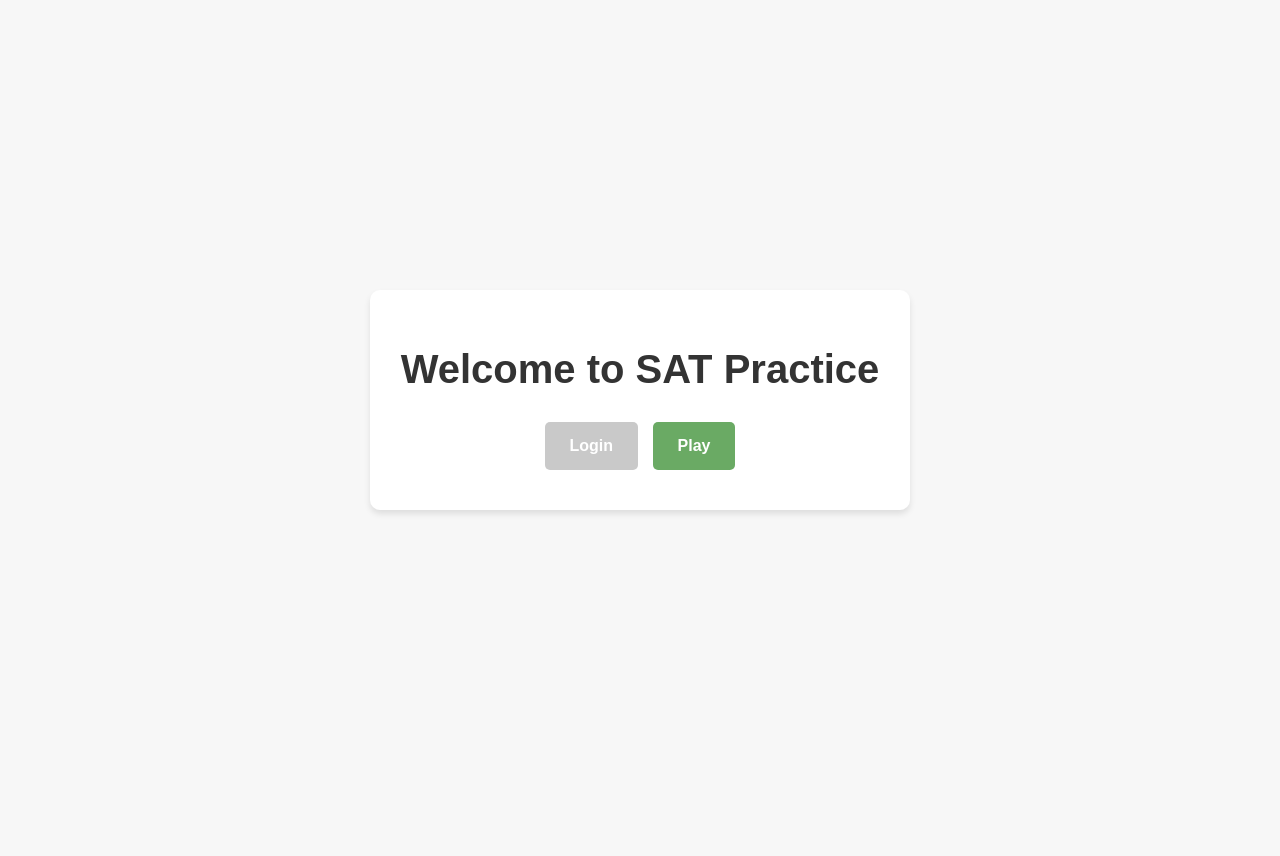
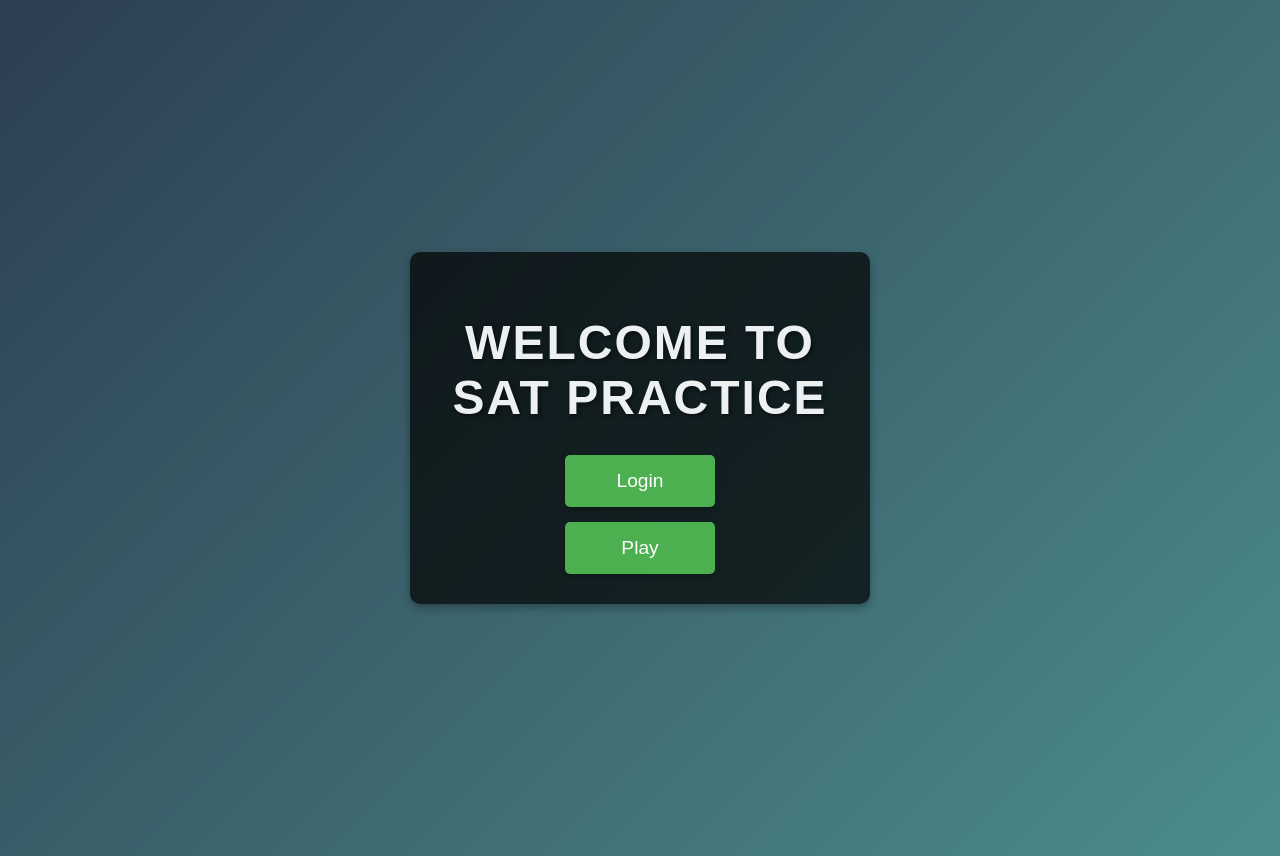
Before and after one commit to SurajRaju2008/daily-sat-question, a plain HTML site: page Main/landingpage.html in a window 1280 px wide. Before the commit the page ends 800 px from the top, so only its background shows below. Drawn offline with Linux system fonts and the light colour scheme.

Commit message:
Update landingpage.html

```diff
--- a/Main/landingpage.html
+++ b/Main/landingpage.html
@@ -5,8 +5,62 @@
   <meta name="viewport" content="width=device-width, initial-scale=1.0">
   <title>Landing Page</title>
   <style>
-    body { font-family: 'Arial', sans-serif; background-color: #f7f7f7; color: #333; margin: 0; padding: 0; display: flex; flex-direction: column; align-items: center; justify-content: center; height: 100vh; } h1 { font-size: 2.5rem; margin-bottom: 20px; } .container { text-align: center; background-color: #ffffff; padding: 30px 20px; border-radius: 10px; box-shadow: 0 4px 6px rgba(0, 0, 0, 0.1); width: 90%; max-width: 500px; } button { background-color: #6aaa64; /* Wordle green */ color: #ffffff; border: none; border-radius: 5px; padding: 15px 25px; font-size: 1rem; font-weight: bold; cursor: pointer; margin: 10px 5px; transition: background-color 0.3s ease; } button:hover { background-color: #5d9955; } button:active { background-color: #538d4e; } #loginButton { background-color: #c9c9c9; /* Gray color for login */ } #loginButton:hover { background-color: #b9b9b9; } #loginButton:active { background-color: #a9a9a9; }
+    body {
+      font-family: 'Arial', sans-serif;
+      background: linear-gradient(135deg, #2c3e50, #4c8c8c);
+      color: #fff;
+      display: flex;
+      justify-content: center;
+      align-items: center;
+      height: 100vh;
+      flex-direction: column;
+      padding: 20px;
+      overflow: hidden;
+    }
+    h1 {
+      font-size: 3rem;
+      text-align: center;
+      margin-bottom: 30px;
+      letter-spacing: 2px;
+      text-transform: uppercase;
+      color: #ecf0f1;
+      text-shadow: 2px 2px 5px rgba(0, 0, 0, 0.5);
+    }
+    .form-container {
+      background-color: rgba(0, 0, 0, 0.7);
+      padding: 30px;
+      border-radius: 10px;
+      box-shadow: 0 4px 10px rgba(0, 0, 0, 0.3);
+      text-align: center;
+      width: 100%;
+      max-width: 400px;
+    }
 
+    button {
+      background-color: #4CAF50;
+      border: none;
+      color: white;
+      padding: 15px 20px;
+      font-size: 1.2rem;
+      border-radius: 5px;
+      width: 150px;
+      cursor: pointer;
+      transition: all 0.3s ease;
+      box-shadow: 0 4px 6px rgba(0, 0, 0, 0.2);
+    }
+    .button-group {
+      display: flex;
+      flex-direction: column;
+      align-items: center;
+      gap: 15px; /* spacing between buttons */
+    }
+    button:hover {
+      background-color: #45a049;
+      transform: scale(1.05);
+    }
+    button:active {
+      background-color: #388e3c;
+    }
   </style>
 </head>
 <body>
@@ -15,10 +69,12 @@
       window.location.href = url;
     }
   </script>
-  <div class="container">
+  <div class="form-container">
     <h1>Welcome to SAT Practice</h1>
-    <button id="loginButton" onclick="switchPage('login.html')">Login</button> <!-- Placeholder Login Button -->
-    <button onclick="switchPage('index.html')">Play</button> <!-- Redirect to index.html -->
+    <div class="button-group">
+      <button id="loginButton" onclick="switchPage('login.html')">Login</button>
+      <button onclick="switchPage('index.html')">Play</button>
+    </div>
   </div>
 </body>
 </html>
```
